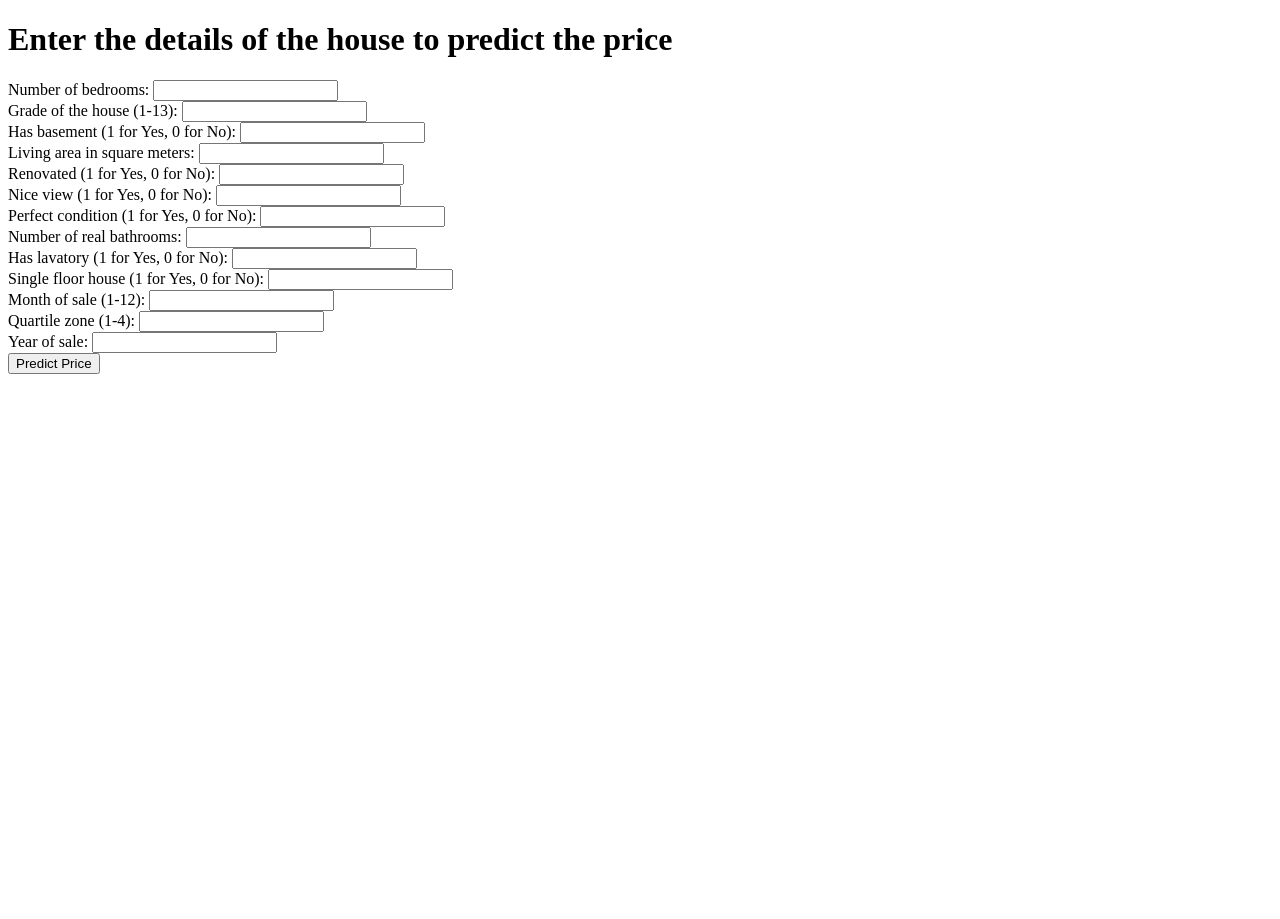
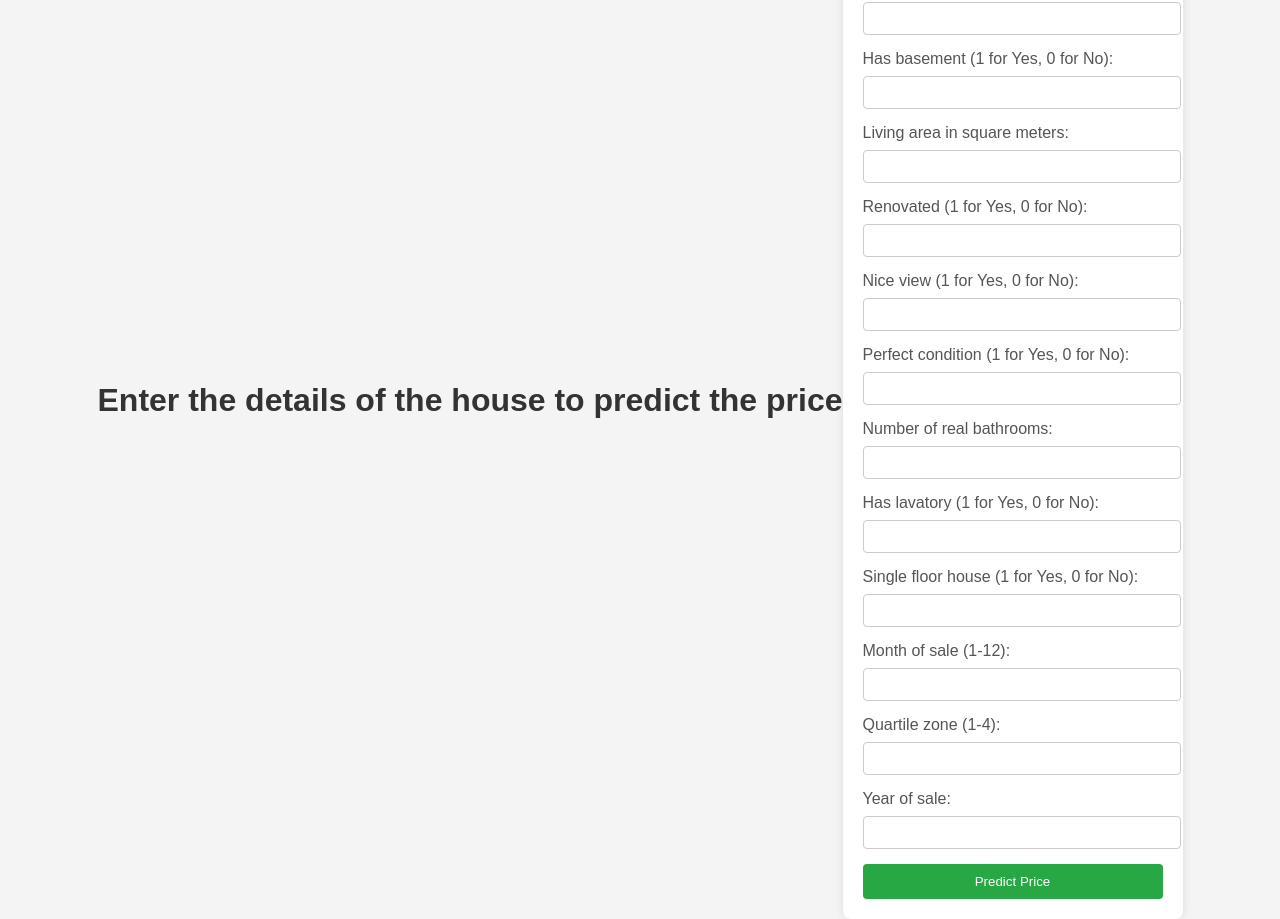
Before and after one commit to CharmThiekshanaPerera/House-price-prediction-using-regression, a Flask app: page / in a window 1280 px wide. Before the commit the page ends 374 px from the top, so only its background shows below. Run offline with Flask 3, Linux system fonts and the light colour scheme; parts of the project's set-up code (start-up, migrations or seed data) failed here and were passed over.

Commit message:
update html

```diff
--- a/templates/index.html
+++ b/templates/index.html
@@ -4,10 +4,57 @@
     <meta charset="UTF-8">
     <meta name="viewport" content="width=device-width, initial-scale=1.0">
     <title>House Price Prediction</title>
+    <style>
+        body {
+            font-family: Arial, sans-serif;
+            background-color: #f4f4f4;
+            margin: 0;
+            padding: 0;
+            display: flex;
+            justify-content: center;
+            align-items: center;
+            height: 100vh;
+        }
+        h1 {
+            text-align: center;
+            color: #333;
+        }
+        form {
+            background-color: #fff;
+            padding: 20px;
+            border-radius: 8px;
+            box-shadow: 0 0 10px rgba(0, 0, 0, 0.1);
+            width: 300px;
+        }
+        label {
+            display: block;
+            margin-bottom: 8px;
+            color: #555;
+        }
+        input[type="number"] {
+            width: 100%;
+            padding: 8px;
+            margin-bottom: 15px;
+            border: 1px solid #ccc;
+            border-radius: 4px;
+        }
+        button {
+            width: 100%;
+            padding: 10px;
+            background-color: #28a745;
+            color: #fff;
+            border: none;
+            border-radius: 4px;
+            cursor: pointer;
+        }
+        button:hover {
+            background-color: #218838;
+        }
+    </style>
 </head>
 <body>
     <h1>Enter the details of the house to predict the price</h1>
-    <form action="/predict" method="POST">
+    <form action="/predict" method="POST" onsubmit="return validateForm()">
         <label>Number of bedrooms:</label>
         <input type="number" name="bedrooms" required><br>
 
@@ -49,5 +96,30 @@
 
         <button type="submit">Predict Price</button>
     </form>
+
+    <script>
+        function validateForm() {
+            const grade = document.querySelector('input[name="grade"]').value;
+            const month = document.querySelector('input[name="month"]').value;
+            const quartileZone = document.querySelector('input[name="quartile_zone"]').value;
+
+            if (grade < 1 || grade > 13) {
+                alert("Grade must be between 1 and 13.");
+                return false;
+            }
+
+            if (month < 1 || month > 12) {
+                alert("Month must be between 1 and 12.");
+                return false;
+            }
+
+            if (quartileZone < 1 || quartileZone > 4) {
+                alert("Quartile zone must be between 1 and 4.");
+                return false;
+            }
+
+            return true;
+        }
+    </script>
 </body>
 </html>
```
Also changed, not shown: templates/result.html (+36 -0 lines).
